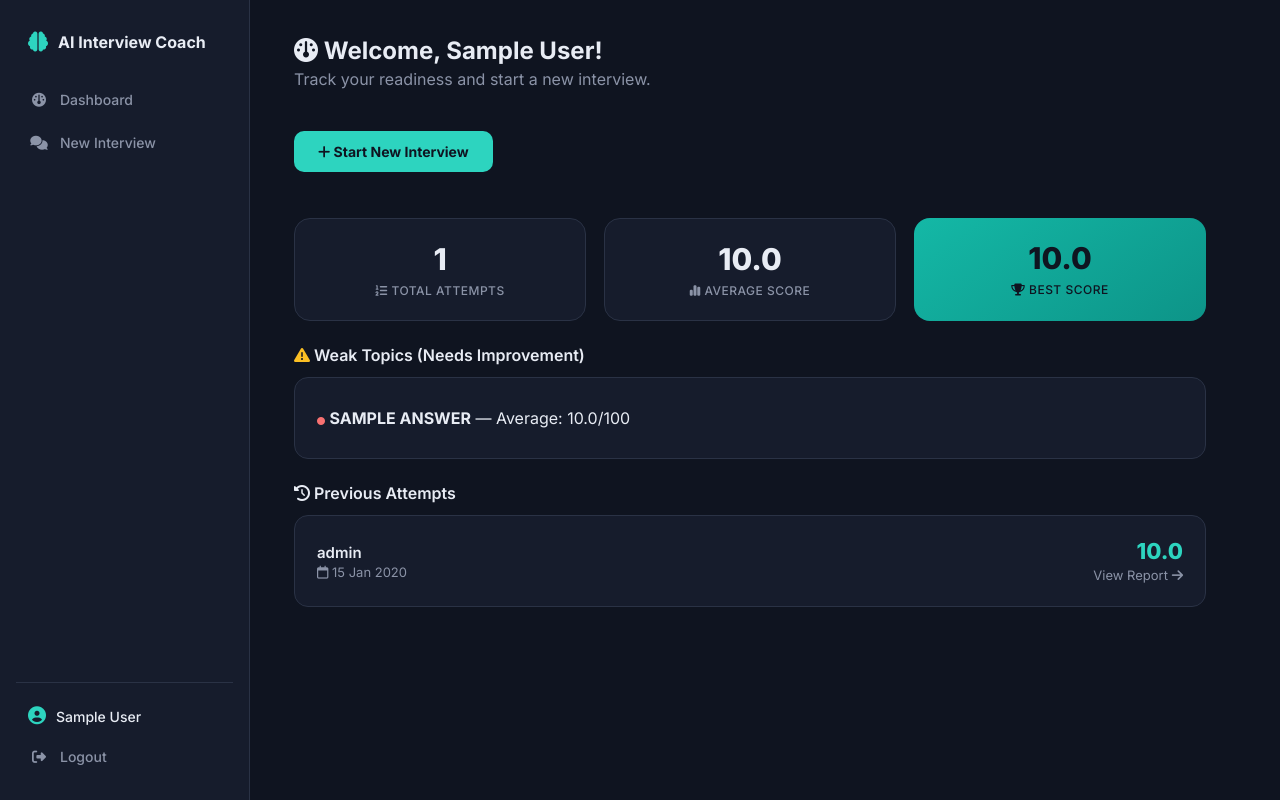
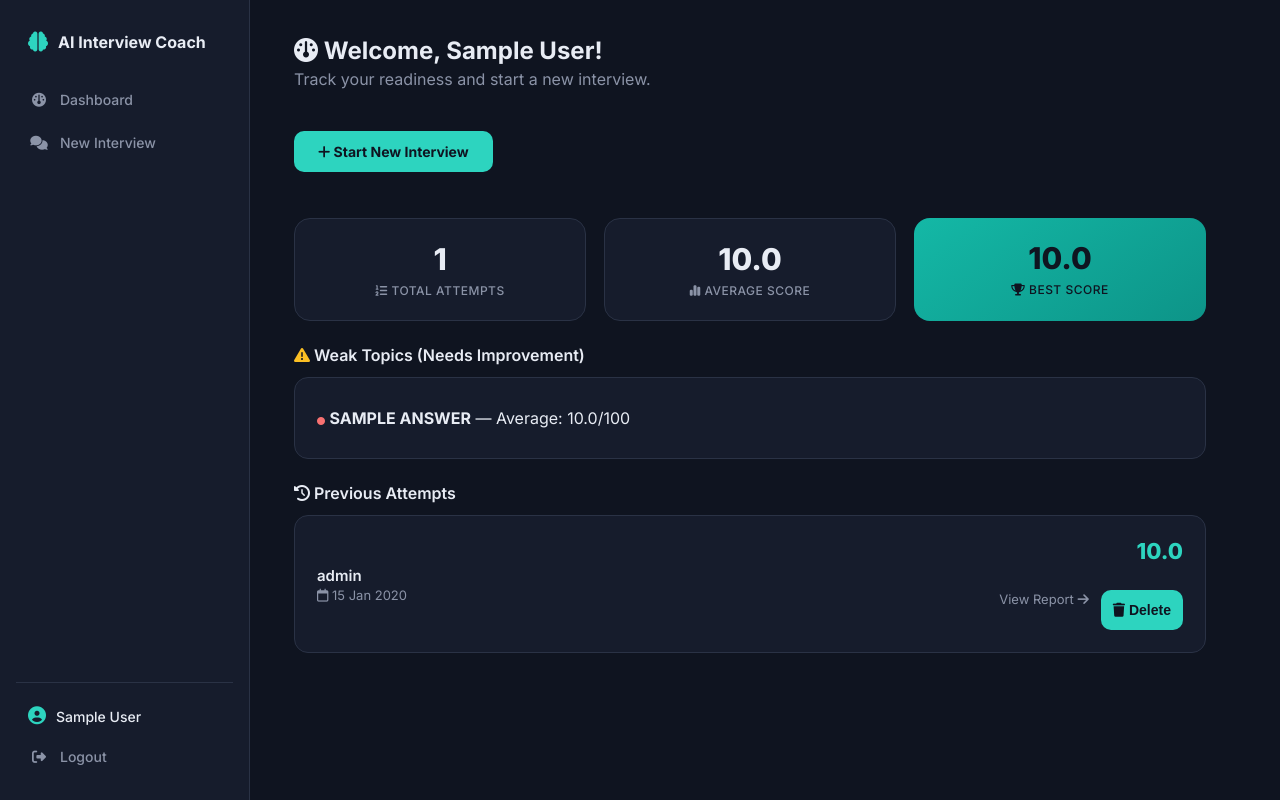
Before and after one commit to 64271maaz/ai-interview-coach, a Flask app: page /dashboard in a window 1280 px wide. Run offline with Flask 3, Linux system fonts and the light colour scheme; a user stored in the database is signed in; tables that the repository leaves empty hold one stand-in row (values such as "Sample post").

Commit message:
Add files via upload

```diff
--- a/templates/dashboard.html
+++ b/templates/dashboard.html
@@ -37,21 +37,26 @@
 
 {% if interviews %}
     {% for interview in interviews %}
-    <div class="question-box" style="display: flex; justify-content: space-between; align-items: center;">
+    <div class="question-box" style="display: flex; justify-content: space-between; align-items: center; gap: 16px;">
         <div>
             <p style="font-weight: 600; font-size: 15px;">{{ interview.job_role }}</p>
             <p style="font-size: 13px; color: var(--text-secondary); margin-top:2px;"><i class="fa-regular fa-calendar"></i> {{ interview.date_taken.strftime('%d %b %Y') }}</p>
         </div>
         <div style="text-align: right;">
             <p style="font-size: 22px; font-weight: 800; color: var(--accent);">{{ interview.overall_score }}</p>
-            <a href="{{ url_for('interview.view_report', interview_id=interview.id) }}" style="font-size: 13px; color: var(--text-secondary); text-decoration:none;">View Report <i class="fa-solid fa-arrow-right"></i></a>
+            <div style="display:flex; gap:12px; align-items:center; justify-content:flex-end; margin-top:4px;">
+                <a href="{{ url_for('interview.view_report', interview_id=interview.id) }}" style="font-size: 13px; color: var(--text-secondary); text-decoration:none;">View Report <i class="fa-solid fa-arrow-right"></i></a>
+                <form method="POST" action="{{ url_for('interview.delete_interview', interview_id=interview.id) }}" onsubmit="return confirm('Delete this interview and its report?');" style="margin:0;">
+                    <button type="submit" class="btn-delete"><i class="fa-solid fa-trash"></i> Delete</button>
+                </form>
+            </div>
         </div>
     </div>
     {% endfor %}
 {% else %}
     <div class="question-box" style="text-align:center; color: var(--text-secondary);">
         <i class="fa-regular fa-face-smile" style="font-size: 24px; margin-bottom: 8px; display:block;"></i>
-       You haven't attempted any interview yet. Click the button above to get started!
+        You haven't attempted any interview yet. Click the button above to get started!
     </div>
 {% endif %}
 {% endblock %}
```
